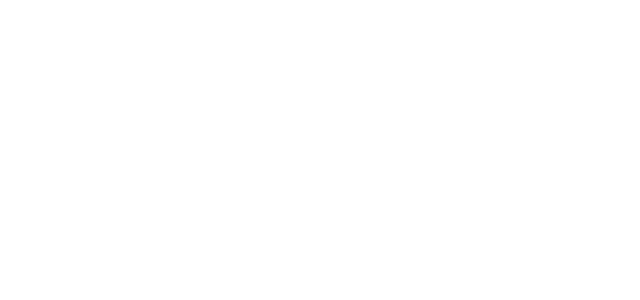
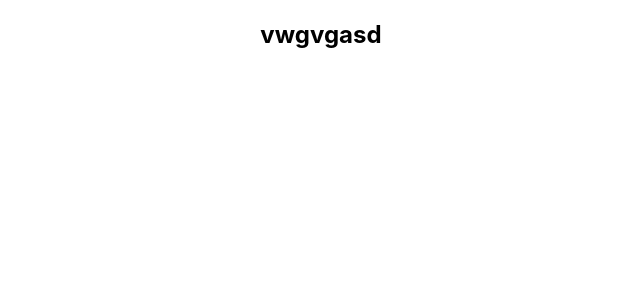
Before and after one commit to joj652/netninjafullcourse, a React (Create React App) app: page / in a window 1280 px wide. Shown: the top 300 px of the page, without its empty margins (319-959 px from the left). Built offline with nearby package versions, Linux system fonts and the light colour scheme.

Commit message:
Initial commit

```diff
--- a/src/App.js
+++ b/src/App.js
@@ -1,10 +1,10 @@
-import logo from './logo.svg';
+
 import './App.css';
 
 function App() {
   return (
     <div className="App">
-
+      <h2>vwgvgasd</h2>
     </div>
   );
 }
```
